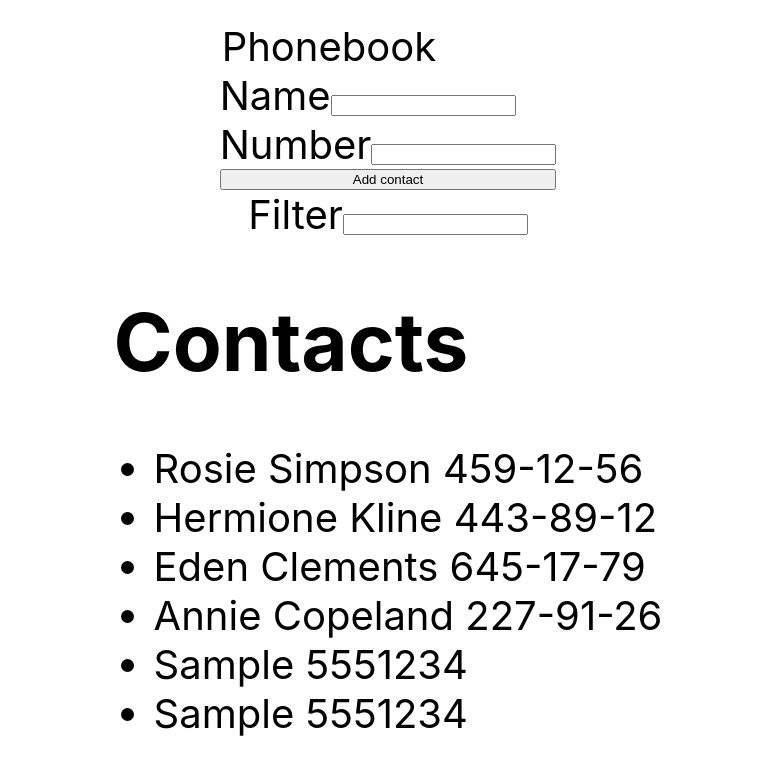
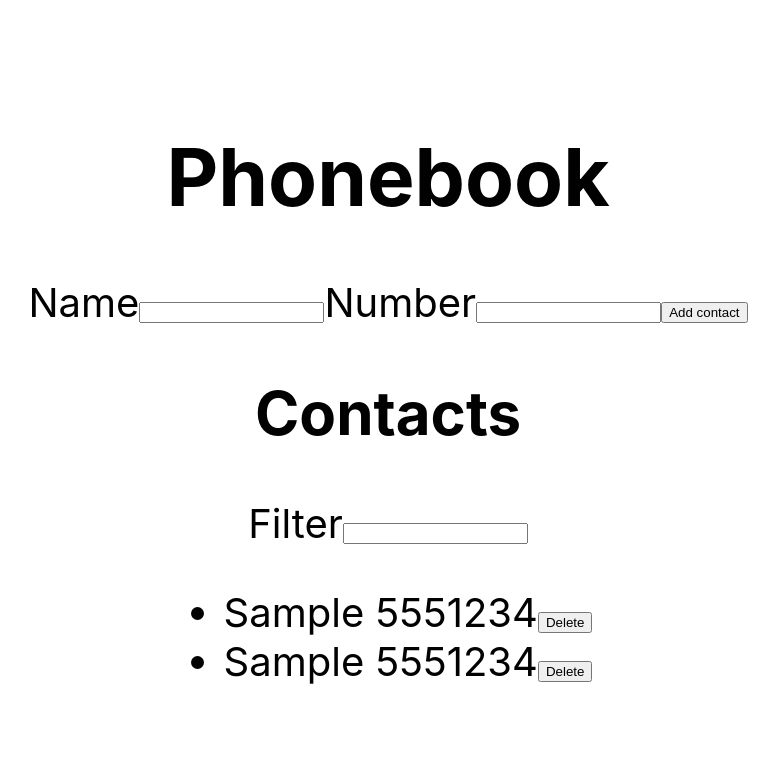
Before and after one commit to ihorkoi/goit-react-hw-02-phonebook, a React (Create React App) app: page / in a window 1280 px wide. Both pictures are taken after typing "Sample", "5551234" into the empty fields and a click on the button "Add contact". Shown: the top 774 px of the page, without its empty margins (252-1031 px from the left). Built offline with nearby package versions, Linux system fonts and the light colour scheme.

Commit message:
added deleting

```diff
--- a/src/components/App.jsx
+++ b/src/components/App.jsx
@@ -6,12 +6,7 @@ import { Filter } from './Filter/Filter';
 
 export class App extends Component {
   state = {
-    contacts: [
-      { id: 'id-1', name: 'Rosie Simpson', number: '459-12-56' },
-      { id: 'id-2', name: 'Hermione Kline', number: '443-89-12' },
-      { id: 'id-3', name: 'Eden Clements', number: '645-17-79' },
-      { id: 'id-4', name: 'Annie Copeland', number: '227-91-26' },
-    ],
+    contacts: [],
     filter: '',
   };
   addContact = evt => {
@@ -19,9 +14,17 @@ export class App extends Component {
     const form = evt.currentTarget;
     const newContact = form.elements.name.value;
     const newNumber = form.elements.number.value;
+    const newId = nanoid();
+    let alreadyIn = false;
 
-    const newId = nanoid();
+    this.state.contacts.forEach(contact => {
+      if (contact.name.toLowerCase() === newContact.toLowerCase()) {
+        alreadyIn = true;
+        return;
+      }
+    });
     this.setState(state => {
+      if (!alreadyIn) {
         return (state.contacts = [
           ...state.contacts,
           {
@@ -30,12 +33,19 @@ export class App extends Component {
             id: newId,
           },
         ]);
+      } else {
+        alert(`${newContact} is already in contacts`);
+      }
     });
     form.reset();
   };
+  removeContact = id => {
+    this.setState(state => ({
+      contacts: state.contacts.filter(contact => contact.id !== id),
+    }));
+  };
   handleFilterState = evt => {
     this.setState({ filter: evt.target.value });
-    console.log(this.state);
   };
   render() {
     return (
@@ -50,9 +60,16 @@ export class App extends Component {
           color: '#010101',
         }}
       >
+        <h1>Phonebook</h1>
         <ContactForm onSubmit={this.addContact}></ContactForm>
+
+        <h2>Contacts</h2>
+
         <Filter onChange={this.handleFilterState}></Filter>
-        <Contacts props={this.state}></Contacts>
+        <Contacts
+          props={this.state}
+          removeContact={this.removeContact}
+        ></Contacts>
       </div>
     );
   }
--- a/src/components/ContactForm/ContactForm.jsx
+++ b/src/components/ContactForm/ContactForm.jsx
@@ -1,11 +1,6 @@
 export const ContactForm = ({ onSubmit }) => {
   return (
-    <form
-      action=""
-      onSubmit={onSubmit}
-      style={{ display: 'flex', flexDirection: 'column' }}
-    >
-      <legend>Phonebook</legend>
+    <form action="" onSubmit={onSubmit}>
       <label>
         Name
         <input
--- a/src/components/Contacts/Contacts.jsx
+++ b/src/components/Contacts/Contacts.jsx
@@ -1,19 +1,21 @@
 import { Component } from 'react';
 
-export class Contacts extends Component {
-  render() {
-    const {
-      props: { contacts, filter },
-    } = this.props;
+export const Contacts = ({ props: { contacts, filter }, removeContact }) => {
+  // render() {
+  //   console.log(this.props);
+  //   const {
+  //     props: { contacts, filter },
+  //     removeContact,
+  //   } = this.props;
   return (
     <div>
-        <h1>Contacts</h1>
       <ul>
         {contacts.map(({ name, id, number }) => {
           if (name.toLowerCase().includes(filter.toLowerCase())) {
             return (
               <li key={id}>
                 {name} {number}
+                <button onClick={() => removeContact(id)}>Delete</button>
               </li>
             );
           }
@@ -22,5 +24,5 @@ export class Contacts extends Component {
       </ul>
     </div>
   );
-  }
-}
+};
+// }
```
Lines whose indentation alone changed are shown as unchanged.
